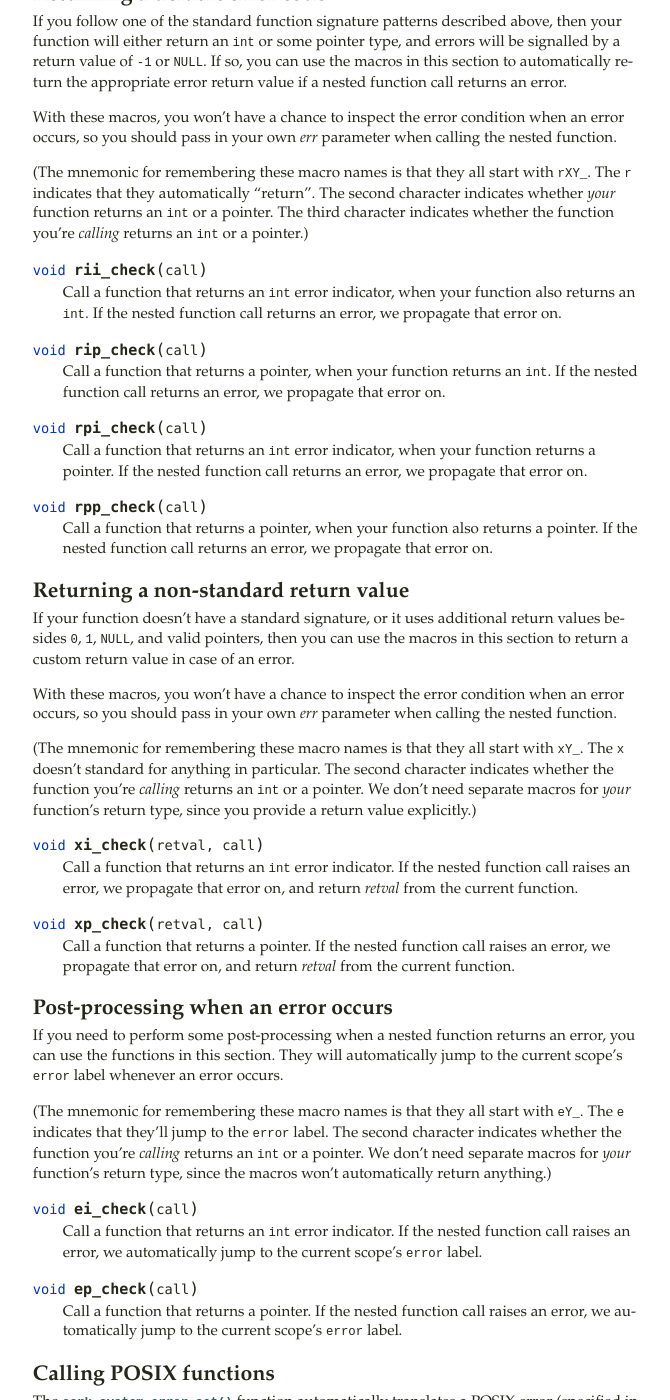
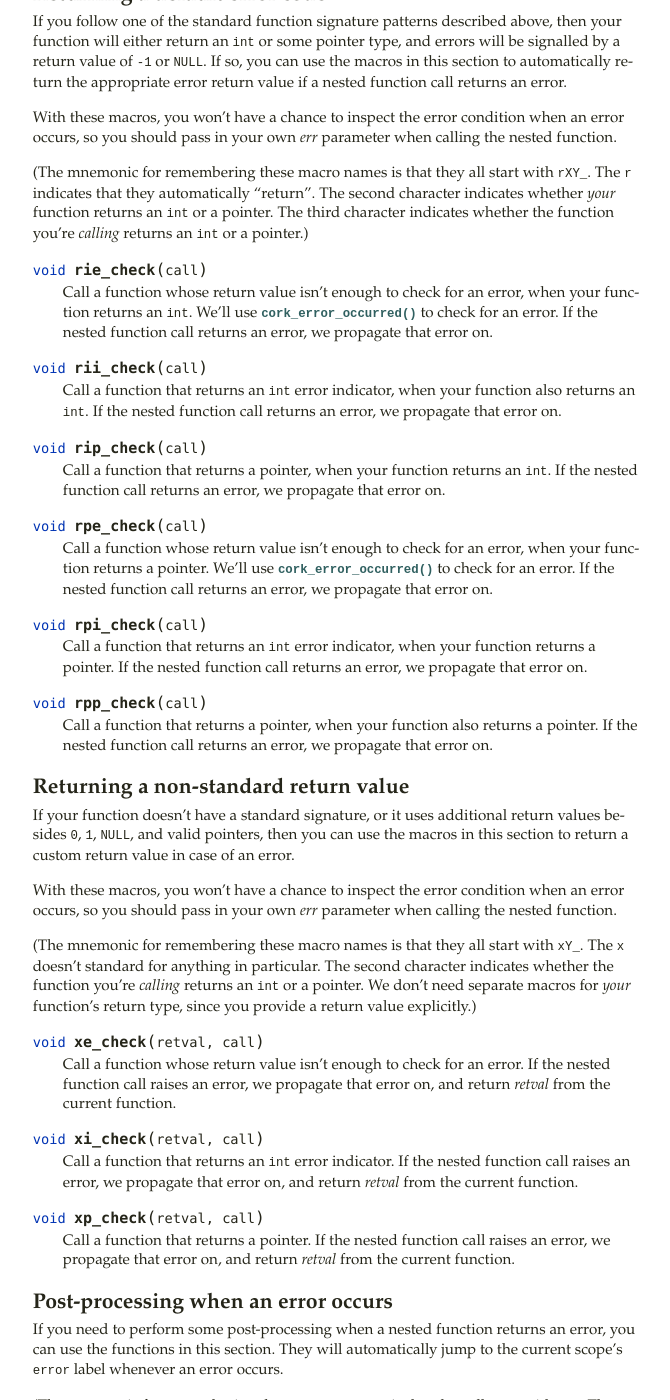
Before and after one commit to dcreager/libcork, a Sphinx documentation site: the page built from docs/errors.rst, in a window 1280 px wide and 1400 px high, scrolled down 3030 px. Shown: the whole window, without its empty margins (316-986 px from the left). Built offline with Sphinx 7.4.7, drawn with Linux system fonts in a browser that asks for light colours; pages that are not in the unit, such as notebooks, are missing from menus; the version number could not be read and is left out; some of the changed text lies outside the part shown.

Commit message:
ee_check and friends
The new `ee_check`, `xe_check`, `rie_check`, and `rpe_check` macros call
a function whose return value isn't enough to determine whether an error
occurred.  In this case, we must call `cork_error_occurred` to check for
an error.  If an error has occurred, it's propagated or handled just
like the existing similarly named macros.

```diff
--- a/docs/errors.rst
+++ b/docs/errors.rst
@@ -213,6 +213,13 @@ The second character indicates whether *your* function returns an
 ``int`` or a pointer.  The third character indicates whether the
 function you're *calling* returns an ``int`` or a pointer.)
 
+.. function:: void rie_check(call)
+
+   Call a function whose return value isn't enough to check for an error, when
+   your function returns an ``int``.  We'll use :c:func:`cork_error_occurred` to
+   check for an error.  If the nested function call returns an error, we
+   propagate that error on.
+
 .. function:: void rii_check(call)
 
    Call a function that returns an ``int`` error indicator, when your
@@ -224,6 +231,13 @@ function you're *calling* returns an ``int`` or a pointer.)
    Call a function that returns a pointer, when your function returns an
    ``int``.  If the nested function call returns an error, we propagate
    that error on.
+
+.. function:: void rpe_check(call)
+
+   Call a function whose return value isn't enough to check for an error, when
+   your function returns a pointer.  We'll use :c:func:`cork_error_occurred` to
+   check for an error.  If the nested function call returns an error, we
+   propagate that error on.
 
 .. function:: void rpi_check(call)
 
@@ -256,6 +270,12 @@ returns an ``int`` or a pointer.  We don't need separate macros for
 *your* function's return type, since you provide a return value
 explicitly.)
 
+.. function:: void xe_check(retval, call)
+
+   Call a function whose return value isn't enough to check for an error.  If
+   the nested function call raises an error, we propagate that error on, and
+   return *retval* from the current function.
+
 .. function:: void xi_check(retval, call)
 
    Call a function that returns an ``int`` error indicator.  If the
@@ -282,6 +302,12 @@ label.  The second character indicates whether the function you're
 *calling* returns an ``int`` or a pointer.  We don't need separate
 macros for *your* function's return type, since the macros won't
 automatically return anything.)
+
+.. function:: void ei_check(call)
+
+   Call a function whose return value isn't enough to check for an error.  If
+   the nested function call raises an error, we automatically jump to the
+   current scope's ``error`` label.
 
 .. function:: void ei_check(call)
 
```
Also changed, not shown: 1 other file.
